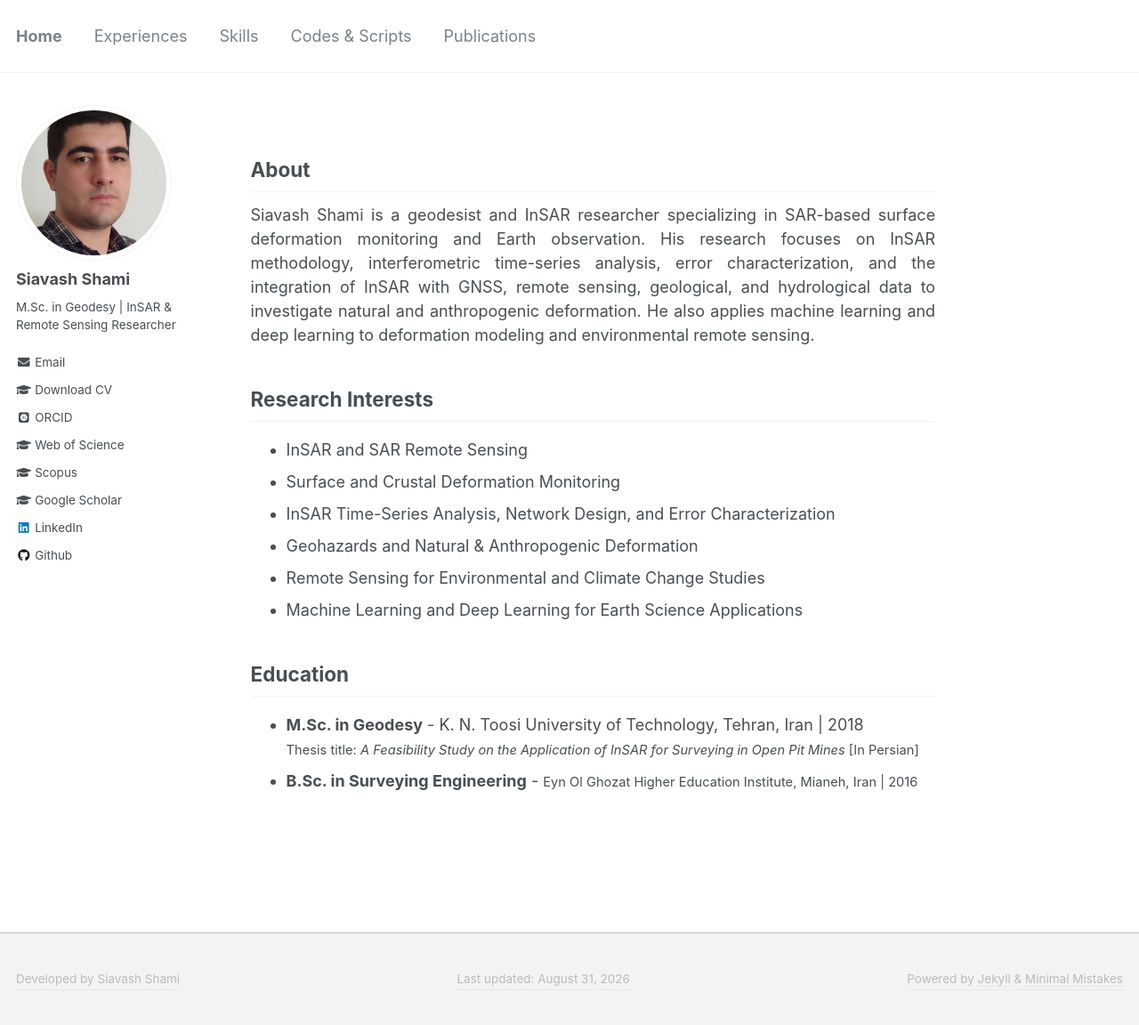
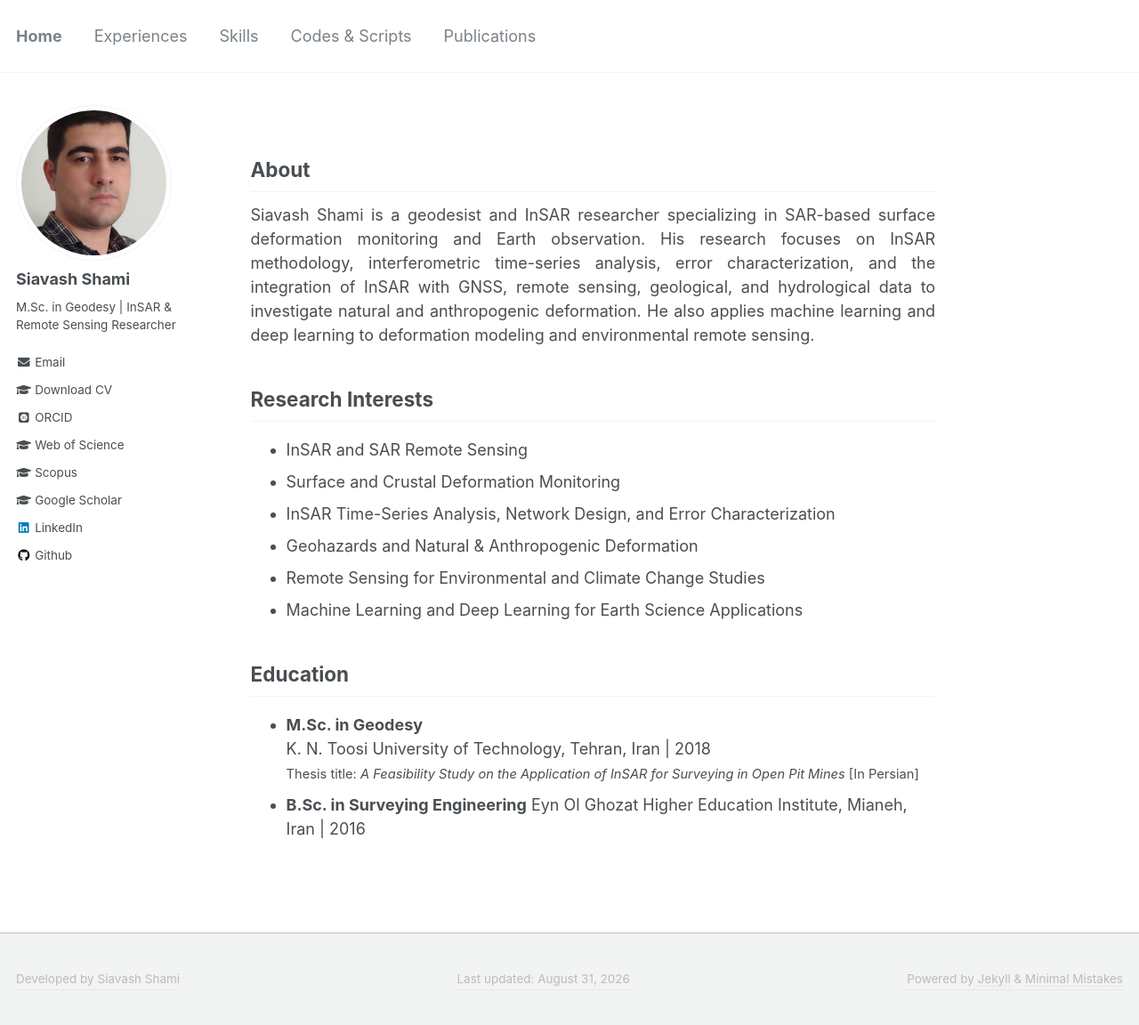
Before and after one commit to siavashshami/siavashshami.github.io, a Jekyll site: the page built from _pages/home.md, in a window 1280 px wide and 1152 px high. Shown: the whole window at 89% size. Built offline with Jekyll 4.4.1, drawn with Linux system fonts in a browser that asks for light colours; some web fonts are replaced.

Commit message:
Update home.md

```diff
--- a/_pages/home.md
+++ b/_pages/home.md
@@ -22,8 +22,10 @@ Siavash Shami is a geodesist and InSAR researcher specializing in SAR-based surf
 - Machine Learning and Deep Learning for Earth Science Applications
 
 ## Education
-- **M.Sc. in Geodesy** - K. N. Toosi University of Technology, Tehran, Iran | 2018<br>
+- **M.Sc. in Geodesy**<br>
+  K. N. Toosi University of Technology, Tehran, Iran | 2018<br>
 <span style="font-size: 11pt;">
   Thesis title: <i>A Feasibility Study on the Application of InSAR for Surveying in Open Pit Mines</i> [In Persian]
 </span><br>
-- **B.Sc. in Surveying Engineering** - <span style="font-size: 11pt;"> Eyn Ol Ghozat Higher Education Institute, Mianeh, Iran | 2016 </span>
+- **B.Sc. in Surveying Engineering**
+  Eyn Ol Ghozat Higher Education Institute, Mianeh, Iran | 2016
```
